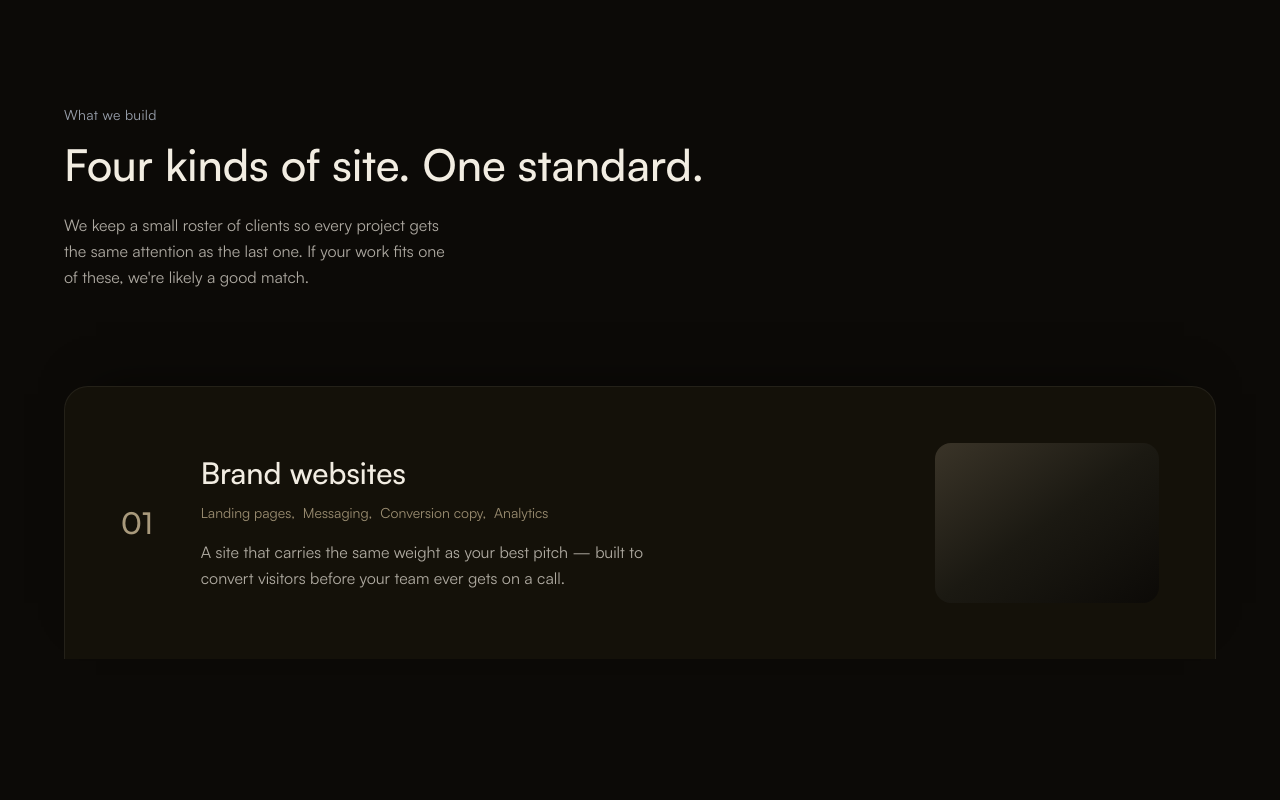
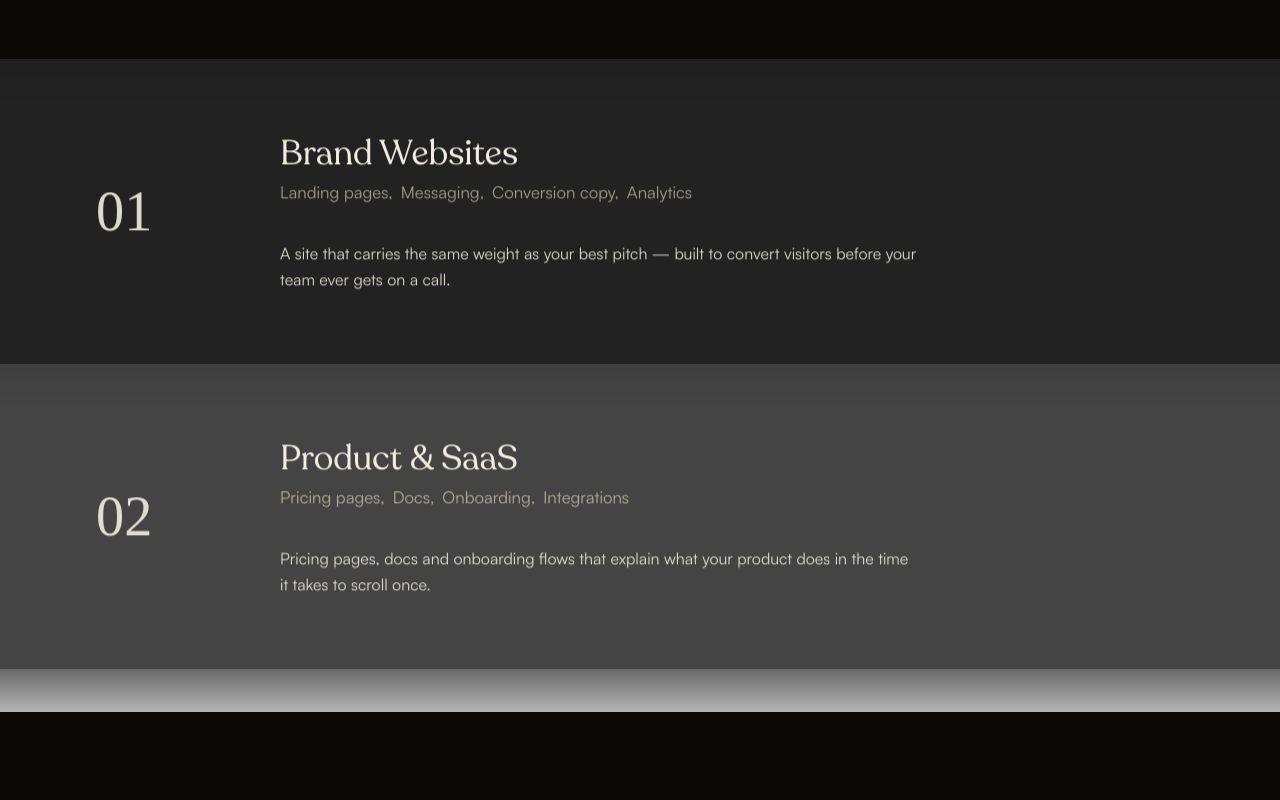
Before and after one commit to Yulkazs/artivices, a Next.js app: page / in a window 1280 px wide. Shown: the part 2880-3680 px from the top of the page. Built offline with nearby package versions, Linux system fonts and the light colour scheme; a web font is replaced by a local one.

Commit message:
Updated Services & Case Study

```diff
--- a/components/CaseStudies.tsx
+++ b/components/CaseStudies.tsx
@@ -1,63 +1,145 @@
-const CASES = [
+"use client";
+
+import { motion } from "framer-motion";
+
+type Case = {
+  name: string;
+  body: string;
+  /** path in /public, e.g. "/images/cases/halden.jpg". Empty → placeholder. */
+  image?: string;
+  href: string;
+};
+
+// Add more entries and each one renders as its own row.
+const CASES: Case[] = [
   {
-    client: "Halden & Fitch",
-    industry: "Private wealth advisory",
-    result: "Consultation requests up 3.2x within the first quarter.",
-    gradient: "from-[#3a3428] via-[#1b1912] to-[#0c0a07]",
-  },
-  {
-    client: "Coastal Freight Co.",
-    industry: "Logistics platform",
-    result: "Quote-to-booking time cut from four days to eleven minutes.",
-    gradient: "from-[#2b3230] via-[#151714] to-[#0c0a07]",
-  },
-  {
-    client: "Marchetti Studio",
-    industry: "Furniture & interiors",
-    result: "Wholesale enquiries overtook the showroom as the top channel.",
-    gradient: "from-[#332a2c] via-[#181314] to-[#0c0a07]",
+    name: "Company name",
+    body: "Lorem ipsum dolor sit amet, consectetur adipiscing elit, sed do eiusmod tempor incididunt ut labore et dolore magna aliqua. Ut enim ad minim veniam, quis nostrud exercitation ullamco laboris nisi ut aliquip ex ea commodo consequat.",
+    href: "#",
   },
 ];
 
+const PAD_X = "pl-6 pr-6 md:pl-14 md:pr-10 xl:pl-24 xl:pr-24";
+
+function ImagePlaceholderIcon() {
+  return (
+    <svg
+      width="44"
+      height="44"
+      viewBox="0 0 44 44"
+      fill="none"
+      stroke="#fff"
+      strokeWidth="2"
+      strokeLinecap="round"
+      strokeLinejoin="round"
+      aria-hidden="true"
+    >
+      <rect x="3" y="3" width="38" height="38" rx="6" />
+      <path d="M3 32l10-10 8 8 6-6 14 12" />
+      <circle cx="29" cy="14" r="0.6" fill="#fff" />
+    </svg>
+  );
+}
+
+function CaseRow({ item }: { item: Case }) {
+  return (
+    <motion.article
+      initial={{ opacity: 0, y: 32 }}
+      whileInView={{ opacity: 1, y: 0 }}
+      viewport={{ once: true, margin: "-10% 0px" }}
+      transition={{ duration: 0.7, ease: "easeOut" }}
+      className="relative flex flex-col gap-6 md:grid md:grid-cols-[36.5%_63.5%] md:gap-0"
+    >
+      {/* Title spans the whole row so it can run over the image */}
+      <h3 className="case-title order-1 whitespace-nowrap font-body text-[clamp(2.25rem,4.8vw,4.5rem)] font-light uppercase leading-none md:absolute md:left-0 md:top-8 md:z-10 md:w-full">
+        {item.name}
+      </h3>
+
+      <div className="order-2 aspect-[16/10] overflow-hidden rounded-2xl bg-[#9b9b9b] md:col-start-2 md:row-start-1 md:aspect-[1.76/1]">
+        {item.image ? (
+          <img
+            src={item.image}
+            alt={`${item.name} website`}
+            className="h-full w-full object-cover"
+          />
+        ) : (
+          <div className="flex h-full w-full items-center justify-center">
+            <ImagePlaceholderIcon />
+          </div>
+        )}
+      </div>
+
+      <div className="order-3 flex flex-col md:col-start-1 md:row-start-1 md:pr-5 md:pt-[clamp(6.5rem,9vw,9rem)]">
+        <p className="font-body text-sm leading-relaxed text-ink/80 md:ml-auto md:max-w-[24rem] md:text-right md:text-base">
+          {item.body}
+        </p>
+        <a
+          href={item.href}
+          className="focus-ring mt-6 font-body text-base font-medium text-ink underline decoration-transparent decoration-1 underline-offset-8 transition-colors hover:decoration-ink md:ml-auto md:mt-auto md:pb-3"
+        >
+          View Case Study
+        </a>
+      </div>
+    </motion.article>
+  );
+}
+
 export default function CaseStudies() {
   return (
-    <section id="case-studies" className="border-t border-ink-line/70 bg-ink-soft py-24 md:py-32">
-      <div className="container-x">
-        <div className="flex flex-col gap-4 md:flex-row md:items-end md:justify-between">
+    <section
+      id="case-studies"
+      aria-labelledby="case-studies-heading"
+      className="relative overflow-hidden bg-[#fafafa] text-ink"
+    >
+      <div className={`${PAD_X} pt-8 md:pt-12`}>
+        {/* Heading row */}
+        <motion.div
+          initial={{ opacity: 0, y: 24 }}
+          whileInView={{ opacity: 1, y: 0 }}
+          viewport={{ once: true, margin: "-10% 0px" }}
+          transition={{ duration: 0.6, ease: "easeOut" }}
+          className="flex flex-col gap-8 md:flex-row md:items-end md:justify-between"
+        >
           <div>
-            <p className="font-body text-sm tracking-wide text-mist">Case studies</p>
-            <h2 className="mt-3 max-w-xl font-body font-medium text-4xl leading-tight text-linen md:text-[2.75rem]">
-              Recent work, and what it moved.
+            <p className="font-accent text-base tracking-wide text-[#8a8578]">
+              Case Studies
+            </p>
+            <h2
+              id="case-studies-heading"
+              className="mt-4 font-accent text-[clamp(2.25rem,3.4vw,3.25rem)] font-normal leading-[1.05]"
+            >
+              Recent work &amp;
+              <br className="hidden md:block" /> what it moved.
             </h2>
           </div>
-          <a
-            href="#contact"
-            className="focus-ring hidden font-body text-lg text-linen/80 underline decoration-clay-dark decoration-1 underline-offset-8 transition-colors hover:text-linen md:inline-block"
-          >
-            Discuss a similar project
-          </a>
-        </div>
+          <p className="max-w-[38rem] font-body text-base leading-relaxed text-[#75716a] md:pb-2 md:text-right md:text-[1.05rem]">
+            Explore a selection of websites we&apos;ve designed and built for
+            businesses across different industries. Each project is tailored to
+            reflect the client&apos;s brand, goals, and audience.
+          </p>
+        </motion.div>
 
-        <div className="mt-14 grid gap-8 md:grid-cols-3">
+        {/* Cases */}
+        <div className="mt-20 flex flex-col gap-24 md:mt-40 md:gap-36">
           {CASES.map((item) => (
-            <a
-              href="#contact"
-              key={item.client}
-              className="focus-ring group block overflow-hidden rounded-2xl border border-ink-line/70 bg-ink transition-colors hover:border-clay-dark/60"
-            >
-              <div
-                className={`aspect-[4/3] w-full bg-gradient-to-br ${item.gradient} transition-transform duration-500 group-hover:scale-[1.03]`}
-              />
-              <div className="p-6">
-                <p className="font-body font-medium text-2xl text-linen">{item.client}</p>
-                <p className="mt-1 font-body text-sm text-linen/55">{item.industry}</p>
-                <p className="mt-4 font-body text-base leading-relaxed text-linen/75">
-                  {item.result}
-                </p>
-              </div>
-            </a>
+            <CaseRow key={item.name} item={item} />
           ))}
         </div>
+      </div>
+
+      {/* Looper lines fading into the dark section below. The SVG is 1920px
+          wide with empty space at the top, so it's pinned to the bottom of a
+          fixed-height strip and the empty part is cropped off. */}
+      <div
+        aria-hidden="true"
+        className="pointer-events-none relative mt-24 h-[clamp(16rem,30vw,28rem)] md:mt-32"
+      >
+        <img
+          src="/images/LooperGroup.svg"
+          alt=""
+          className="absolute inset-0 h-full w-full object-cover object-bottom"
+        />
+        <div className="absolute inset-0 bg-gradient-to-b from-transparent via-transparent to-ink" />
       </div>
     </section>
   );
--- a/components/Services.tsx
+++ b/components/Services.tsx
@@ -1,119 +1,327 @@
 "use client";
 
-import { motion } from "framer-motion";
+import { useEffect, useRef } from "react";
+import {
+  motion,
+  MotionValue,
+  useReducedMotion,
+  useScroll,
+  useTransform,
+} from "framer-motion";
 
-const SERVICES = [
+/**
+ * Services — "What we build"
+ *
+ * Layout: a dark intro block, then five full-bleed bands that get lighter
+ * one after the other (01 dark → 05 near-white).
+ *
+ * Scroll effect: the section pins to the screen and one scroll timeline plays
+ * the bands in strictly one after the other. A band only starts once the one
+ * above it has fully landed. Each band grows out from the bottom edge of the
+ * layer above it — its top stays tucked beneath that layer while it slides
+ * down. Nothing below is reserved or visible until its turn, so there are no
+ * empty slots. Once the stack outgrows the screen it scrolls up with the
+ * newest band, and after 05 the section un-pins and you scroll on normally.
+ */
+
+type Service = {
+  index: string;
+  title: string;
+  tags: string[];
+  body: string;
+  /** band background */
+  bg: string;
+  /** number, title and body text colour */
+  fg: string;
+  /** tag line colour */
+  tagFg: string;
+};
+
+const SERVICES: Service[] = [
   {
     index: "01",
-    title: "Brand websites",
+    title: "Brand Websites",
     tags: ["Landing pages", "Messaging", "Conversion copy", "Analytics"],
     body: "A site that carries the same weight as your best pitch — built to convert visitors before your team ever gets on a call.",
-    gradient: "from-[#3a3428] via-[#1b1912] to-[#0c0a07]",
+    bg: "#222222",
+    fg: "#f2ede2",
+    tagFg: "#a39b8d",
   },
   {
     index: "02",
-    title: "Product & SaaS sites",
+    title: "Product & SaaS",
     tags: ["Pricing pages", "Docs", "Onboarding", "Integrations"],
     body: "Pricing pages, docs and onboarding flows that explain what your product does in the time it takes to scroll once.",
-    gradient: "from-[#2b3230] via-[#151714] to-[#0c0a07]",
+    bg: "#444444",
+    fg: "#f2ede2",
+    tagFg: "#b5a999",
   },
   {
     index: "03",
     title: "Commerce storefronts",
     tags: ["Product pages", "Checkout", "Inventory sync", "Performance"],
     body: "Fast, considered storefronts built on the platform that fits your catalogue, not the other way around.",
-    gradient: "from-[#332a2c] via-[#181314] to-[#0c0a07]",
+    bg: "#b0b0b0",
+    fg: "#0c0a07",
+    tagFg: "#4f4b43",
   },
   {
     index: "04",
     title: "Internal & partner portals",
     tags: ["Dashboards", "Access control", "Reporting", "Workflows"],
     body: "Dashboards and tools your team actually opens — scoped tightly, built to last past the first hire who requested them.",
-    gradient: "from-[#2d2a24] via-[#171510] to-[#0c0a07]",
+    bg: "#d4d4d4",
+    fg: "#0c0a07",
+    tagFg: "#8c8375",
+  },
+  {
+    index: "05",
+    title: "Branding",
+    tags: ["Logo", "Visual identity", "Guidelines", "Collateral"],
+    body: "Identities that hold up on a homepage, a pitch deck and a business card — one system, applied everywhere.",
+    bg: "#fafafa",
+    fg: "#0c0a07",
+    tagFg: "#928878",
   },
 ];
 
-export default function Services() {
+/** Shared horizontal padding — matches the Header so everything lines up. */
+const PAD_X = "pl-6 pr-6 md:pl-14 md:pr-10 xl:pl-24 xl:pr-16";
+
+const N = SERVICES.length;
+/** Scroll distance each band gets, in viewport heights. */
+const VH_PER_BAND = 0.75;
+/** Portion of the timeline before the first band / after the last one. */
+const START = 0.03;
+const END = 0.95;
+
+const clamp01 = (v: number) => Math.min(1, Math.max(0, v));
+const easeInOut = (t: number) =>
+  t < 0.5 ? 4 * t * t * t : 1 - Math.pow(-2 * t + 2, 3) / 2;
+/** Eased 0→1 progress of band `i` on the shared timeline. */
+const bandProgress = (P: number, i: number) =>
+  easeInOut(clamp01(((P - START) / (END - START)) * N - i));
+
+function BandContent({
+  service,
+  isLast,
+}: {
+  service: Service;
+  isLast: boolean;
+}) {
   return (
-    <section
-      id="work"
-      aria-labelledby="services-heading"
-      className="border-t border-ink-line/70 bg-ink py-32 md:py-48"
+    <div
+      className={`${PAD_X} ${
+        isLast ? "pb-28 pt-14 md:pb-44 md:pt-[4.5rem]" : "py-14 md:py-[4.5rem]"
+      }`}
     >
-      <div className="container-x">
+      <div className="grid items-center gap-x-10 gap-y-4 md:grid-cols-[9rem_1fr]">
+        <span
+          aria-hidden="true"
+          className="font-logo text-[clamp(2.75rem,4.4vw,4.25rem)] font-normal leading-none opacity-90"
+        >
+          {service.index}
+        </span>
+
+        <div>
+          <h3 className="font-accent text-[clamp(1.75rem,2.7vw,2.5rem)] font-normal leading-tight">
+            <span className="sr-only">{service.index}. </span>
+            {service.title}
+          </h3>
+
+          <ul
+            className="mt-1.5 flex flex-wrap gap-x-2 font-body text-base md:text-[1.05rem]"
+            style={{ color: service.tagFg }}
+          >
+            {service.tags.map((tag, i) => (
+              <li key={tag}>
+                {tag}
+                {i < service.tags.length - 1 ? "," : ""}
+              </li>
+            ))}
+          </ul>
+
+          <p className="mt-7 max-w-[40rem] font-body text-base leading-relaxed opacity-90 md:mt-9">
+            {service.body}
+          </p>
+        </div>
+      </div>
+    </div>
+  );
+}
+
+function Intro() {
+  return (
+    <div className={`${PAD_X} pb-24 pt-32 md:pb-36 md:pt-44`}>
       <motion.div
         initial={{ opacity: 0, y: 24 }}
         whileInView={{ opacity: 1, y: 0 }}
         viewport={{ once: true, margin: "-10% 0px" }}
         transition={{ duration: 0.6, ease: "easeOut" }}
-          className="max-w-2xl"
       >
-          <p className="font-body text-sm tracking-wide text-mist">
+        <p className="font-accent text-base tracking-wide text-linen/55">
           What we build
         </p>
         <h2
           id="services-heading"
-            className="mt-3 font-body text-4xl font-medium leading-tight text-linen md:text-[2.75rem]"
+          className="mt-6 max-w-[16ch] font-logo text-[clamp(2.25rem,3.6vw,3.25rem)] font-normal uppercase leading-[1.02] text-linen md:max-w-[22ch]"
         >
-            Four kinds of site. One standard.
+          Five kinds of work. One standard.
         </h2>
-          <p className="mt-5 max-w-sm font-body text-base leading-relaxed text-linen/70">
+        <p className="mt-12 max-w-[24rem] font-body text-base leading-relaxed text-linen/85 md:mt-16">
           We keep a small roster of clients so every project gets the same
-            attention as the last one. If your work fits one of these, we're
+          attention as the last one. If your work fits one of these, we&apos;re
           likely a good match.
         </p>
       </motion.div>
+    </div>
+  );
+}
 
-        {/* Sticky stacking cards — each card catches at the top of the
-            viewport and the next one slides over it, layer by layer, as
-            you scroll. Only enabled at md+; mobile gets a plain stacked
-            list since the effect needs room to breathe. */}
-        <div className="relative mt-16 md:mt-24">
+/** One band. Its slot grows from 0 to its natural height while the band
+ *  slides down inside it, so it always emerges from under the layer above. */
+function Band({
+  service,
+  index,
+  progress,
+  heights,
+}: {
+  service: Service;
+  index: number;
+  progress: MotionValue<number>;
+  heights: React.MutableRefObject<number[]>;
+}) {
+  const innerRef = useRef<HTMLDivElement>(null);
+
+  useEffect(() => {
+    const el = innerRef.current;
+    if (!el) return;
+    const measure = () => {
+      heights.current[index] = el.offsetHeight;
+      // nudge the scroll timeline so it re-reads the new height
+      window.dispatchEvent(new Event("scroll"));
+    };
+    measure();
+    const ro = new ResizeObserver(measure);
+    ro.observe(el);
+    return () => ro.disconnect();
+  }, [heights, index]);
+
+  const p = useTransform(progress, (P) => bandProgress(P, index));
+  const height = useTransform(p, (v) => v * (heights.current[index] || 0));
+  const y = useTransform(p, (v) => -(1 - v) * (heights.current[index] || 0));
+  // shadow cast by the layer above; fades as the band lands
+  const shadow = useTransform(p, (v) => (v > 0 ? 1 - v * 0.88 : 0));
+
+  return (
+    <motion.li className="relative overflow-hidden" style={{ height }}>
+      <motion.div
+        ref={innerRef}
+        style={{
+          y,
+          backgroundColor: service.bg,
+          color: service.fg,
+          willChange: "transform",
+        }}
+      >
+        <BandContent service={service} isLast={index === N - 1} />
+      </motion.div>
+      <motion.div
+        aria-hidden="true"
+        style={{ opacity: shadow }}
+        className="pointer-events-none absolute inset-x-0 top-0 z-10 h-10 bg-gradient-to-b from-black/45 to-transparent"
+      />
+    </motion.li>
+  );
+}
+
+function PinnedServices() {
+  const trackRef = useRef<HTMLDivElement>(null);
+  const stageRef = useRef<HTMLDivElement>(null);
+  const introRef = useRef<HTMLDivElement>(null);
+  const heights = useRef<number[]>(Array(N).fill(0));
+  const introH = useRef(0);
+  const stageH = useRef(0);
+
+  const { scrollYProgress } = useScroll({
+    target: trackRef,
+    offset: ["start start", "end end"],
+  });
+
+  useEffect(() => {
+    const measure = () => {
+      introH.current = introRef.current?.offsetHeight ?? 0;
+      stageH.current = stageRef.current?.clientHeight ?? 0;
+      window.dispatchEvent(new Event("scroll"));
+    };
+    measure();
+    const ro = new ResizeObserver(measure);
+    if (introRef.current) ro.observe(introRef.current);
+    if (stageRef.current) ro.observe(stageRef.current);
+    return () => ro.disconnect();
+  }, []);
+
+  // Once the stack is taller than the screen, keep its bottom edge in view.
+  const stackY = useTransform(scrollYProgress, (P) => {
+    let total = introH.current;
+    for (let i = 0; i < N; i++) {
+      total += bandProgress(P, i) * (heights.current[i] || 0);
+    }
+    return Math.min(0, stageH.current - total);
+  });
+
+  return (
+    <div
+      ref={trackRef}
+      style={{ height: `${100 + N * VH_PER_BAND * 100}vh` }}
+      className="relative"
+    >
+      <div ref={stageRef} className="sticky top-0 h-screen overflow-hidden bg-ink">
+        <motion.div style={{ y: stackY, willChange: "transform" }}>
+          <div ref={introRef}>
+            <Intro />
+          </div>
+          <ol>
             {SERVICES.map((service, i) => (
-            <div
-              key={service.title}
-              className="md:relative md:h-[78vh]"
-              style={{ zIndex: i + 1 }}
+              <Band
+                key={service.index}
+                service={service}
+                index={i}
+                progress={scrollYProgress}
+                heights={heights}
+              />
+            ))}
+          </ol>
+        </motion.div>
+      </div>
+    </div>
+  );
+}
+
+/** Reduced motion: plain, static stack — no pinning, no movement. */
+function StaticServices() {
+  return (
+    <>
+      <Intro />
+      <ol>
+        {SERVICES.map((service, i) => (
+          <li
+            key={service.index}
+            style={{ backgroundColor: service.bg, color: service.fg }}
           >
-              <motion.div
-                initial={{ opacity: 0, y: 32 }}
-                whileInView={{ opacity: 1, y: 0 }}
-                viewport={{ once: true, margin: "-15% 0px" }}
-                transition={{ duration: 0.6, ease: "easeOut" }}
-                className="mb-6 rounded-3xl border border-ink-line/70 bg-ink-soft px-6 py-10 shadow-[0_-24px_48px_-32px_rgba(0,0,0,0.7)] md:sticky md:top-24 md:mb-0 md:rounded-t-3xl md:rounded-b-none md:border-b-0 md:px-14 md:py-14"
-              >
-                <div className="grid gap-8 md:grid-cols-[auto_1fr_auto] md:items-center md:gap-12">
-                  <span className="font-body text-2xl font-medium text-clay-dark md:text-3xl">
-                    {service.index}
-                  </span>
-
-                  <div>
-                    <h3 className="font-body text-2xl font-medium text-linen md:text-3xl">
-                      {service.title}
-                    </h3>
-                    <ul className="mt-3 flex flex-wrap gap-x-2 gap-y-1 font-body text-sm text-clay-dark/90">
-                      {service.tags.map((tag, idx) => (
-                        <li key={tag}>
-                          {tag}
-                          {idx < service.tags.length - 1 ? "," : ""}
+            <BandContent service={service} isLast={i === N - 1} />
           </li>
         ))}
-                    </ul>
-                    <p className="mt-4 max-w-md font-body text-base leading-relaxed text-linen/70">
-                      {service.body}
-                    </p>
-                  </div>
+      </ol>
+    </>
+  );
+}
 
-                  <div
-                    aria-hidden="true"
-                    className={`hidden h-40 w-56 shrink-0 rounded-2xl bg-gradient-to-br md:block ${service.gradient}`}
-                  />
-                </div>
-              </motion.div>
-            </div>
-          ))}
-        </div>
-      </div>
+export default function Services() {
+  const reduceMotion = useReducedMotion();
+  return (
+    <section id="work" aria-labelledby="services-heading" className="bg-ink">
+      {reduceMotion ? <StaticServices /> : <PinnedServices />}
     </section>
   );
 }
```
Also changed, not shown: app/globals.css (+23 -0 lines), public/images/LooperGroup.svg (added). Lines whose indentation alone changed are shown as unchanged.
